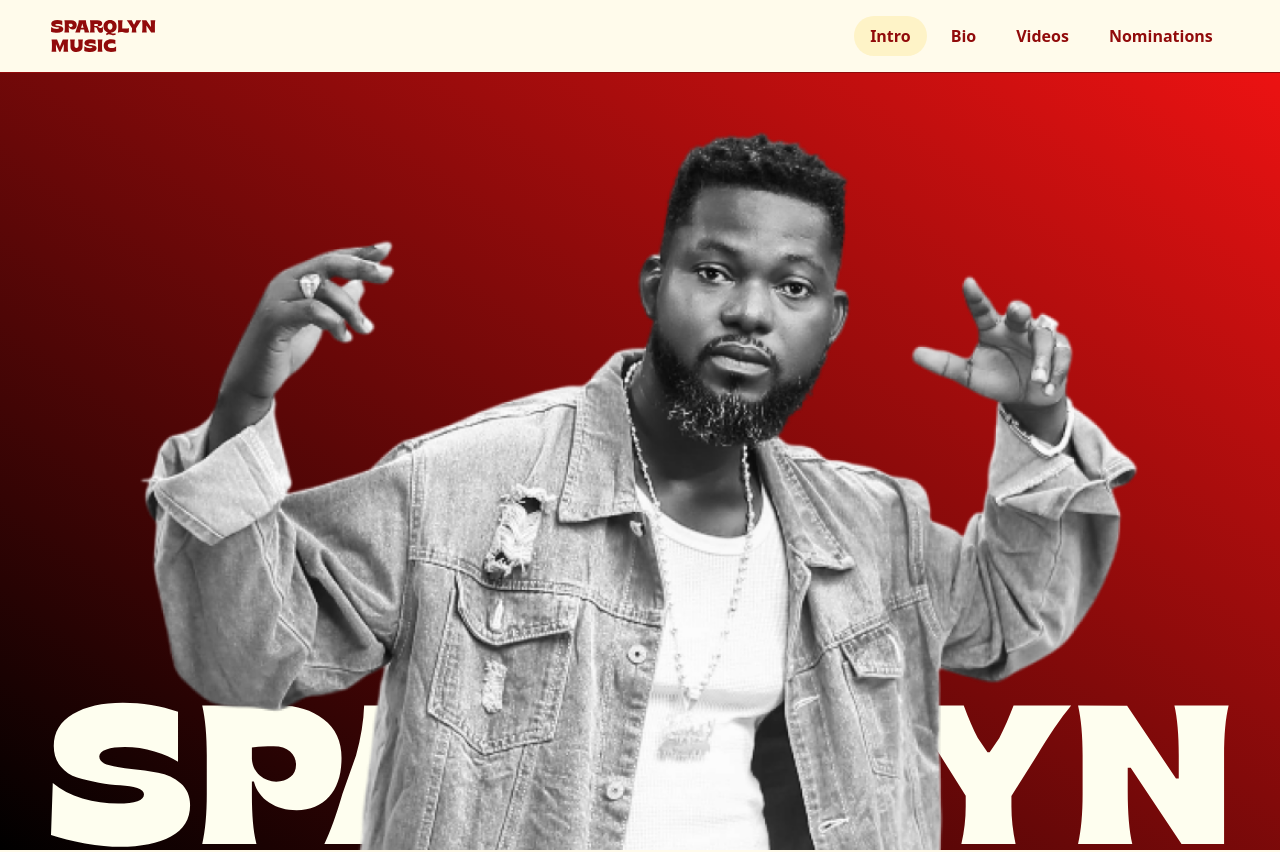
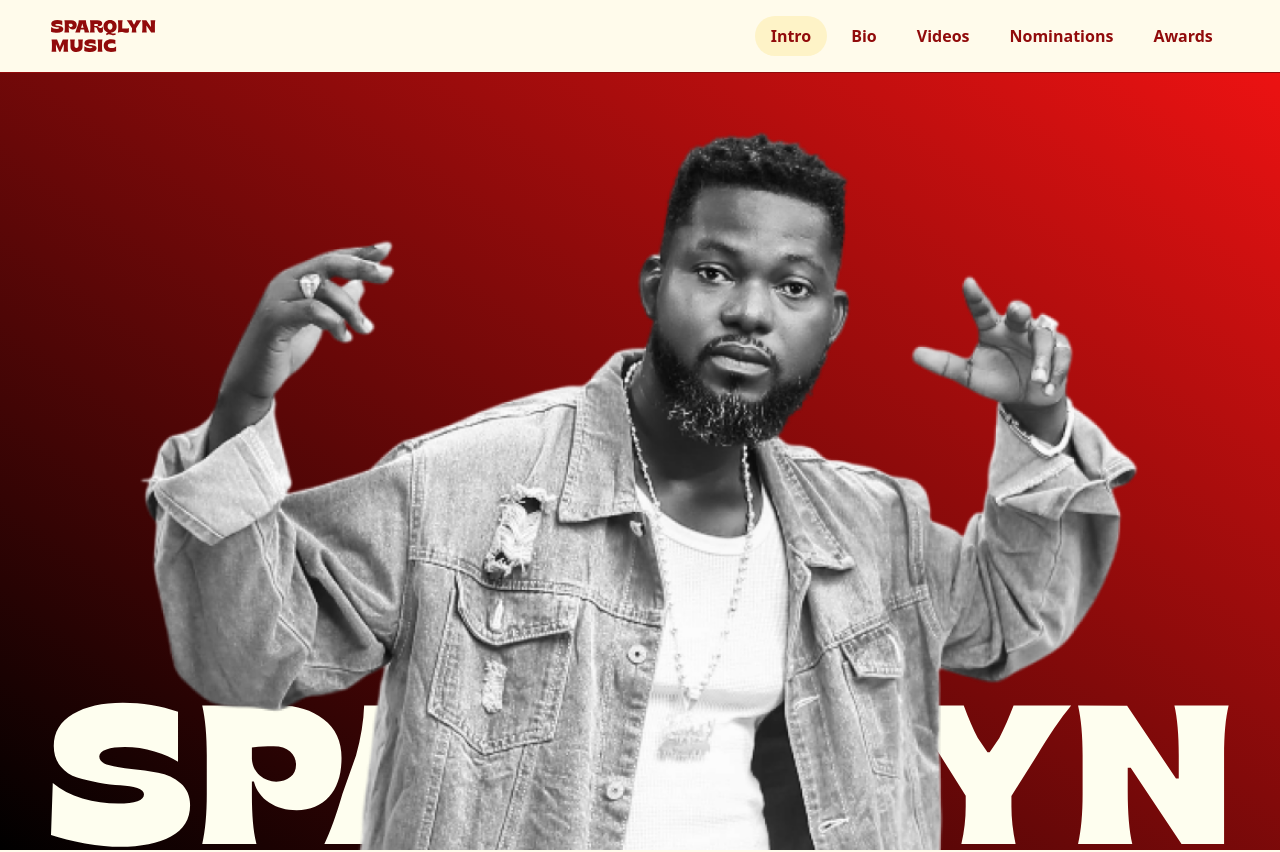
Before and after one commit to elikemdanielsdev/sparqlyn-music, a Next.js app: page / in a window 1280 px wide. Shown: the top 852 px of the page. Built offline with nearby package versions, Linux system fonts and the light colour scheme.

Commit message:
Updated awards section

```diff
--- a/src/app/page.tsx
+++ b/src/app/page.tsx
@@ -197,7 +197,7 @@ export default function Home() {
       </Section>
 
       {/* Awards Section */}
-      <Section id="nominations" className="bg-amber-50 py-28">
+      <Section id="awards" className="bg-amber-50 py-28">
         <Container
           width="830"
           className="grid place-items-center gap-10 text-center uppercase"
--- a/src/data/nav.ts
+++ b/src/data/nav.ts
@@ -20,6 +20,10 @@ const navItems: NavItem[] = [
     name: "Nominations",
     href: "#nominations",
   },
+  {
+    name: "Awards",
+    href: "#awards",
+  },
 ];
 
 export default navItems;
--- a/src/data/socials.ts
+++ b/src/data/socials.ts
@@ -20,6 +20,10 @@ const socials: Social[] = [
     platform: "YouTube",
     link: "https://www.youtube.com/@iamsparqlyn",
   },
+  {
+    platform: "X",
+    link: "https://www.x.com/iamsparqlyn",
+  },
 ];
 
 export default socials;
```
